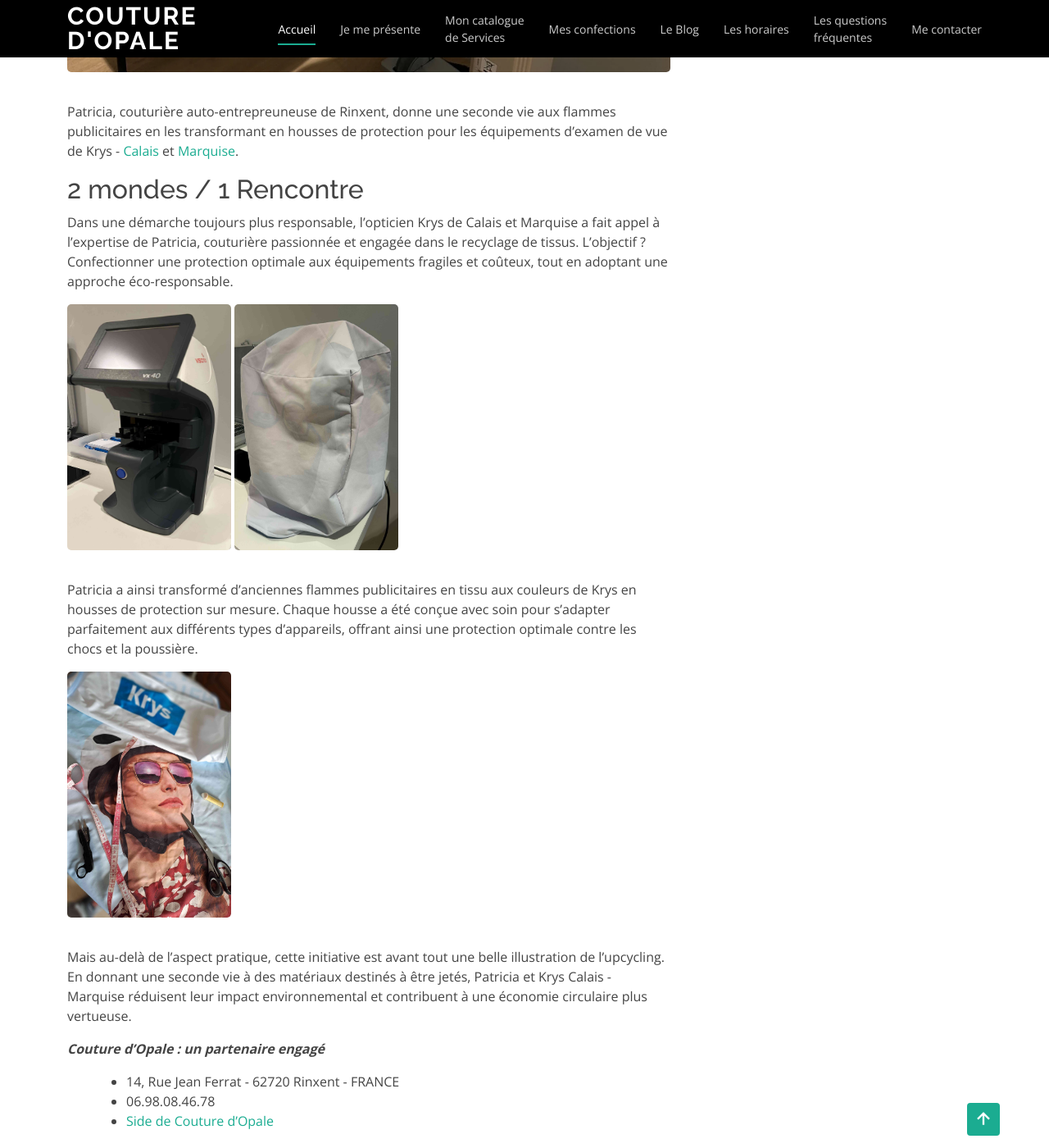
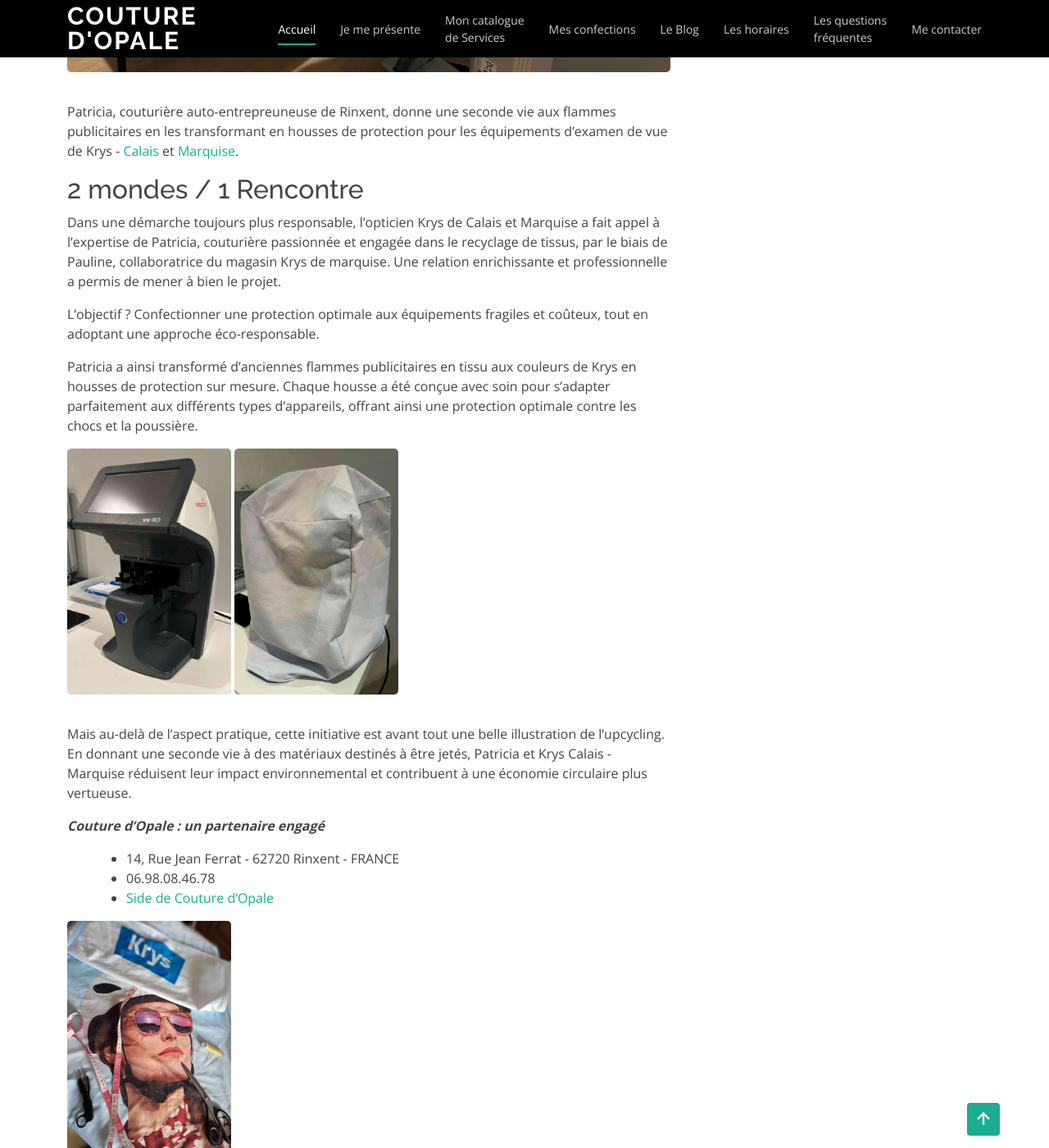
Before and after one commit to Bruvrydavid/couturedopale, a Jekyll site: the page built from _posts/2025-02-22-Une initiative éco-responsable de Krys Calais et Marquise avec Couture dOpale.markdown, in a window 1280 px wide and 1400 px high, scrolled down 1278 px. Shown: the whole window at 82% size. Built offline with Jekyll 4.4.1, drawn with Linux system fonts in a browser that asks for light colours; some of the changed text lies outside the part shown.

Commit message:
Update 3 post 20250222

```diff
--- a/_posts/2025-02-22-Une initiative éco-responsable de Krys Calais et Marquise avec Couture dOpale.markdown
+++ b/_posts/2025-02-22-Une initiative éco-responsable de Krys Calais et Marquise avec Couture dOpale.markdown
@@ -12,14 +12,13 @@
 Patricia, couturière auto-entrepreuneuse de Rinxent, donne une seconde vie aux flammes publicitaires en les transformant en housses de protection pour les équipements d'examen de vue de Krys - [Calais](https://www.krys.com/opticien/france/pas-de-calais/opticien-calais/calais-centre) et [Marquise](https://www.krys.com/opticien/france/pas-de-calais/opticien-marquise).
 
 ## 2 mondes / 1 Rencontre
-Dans une démarche toujours plus responsable, l'opticien Krys de Calais et Marquise a fait appel à l'expertise de Patricia, couturière passionnée et engagée dans le recyclage de tissus. L'objectif ? Confectionner une protection optimale aux équipements fragiles et coûteux, tout en adoptant une approche éco-responsable.
+Dans une démarche toujours plus responsable, l'opticien Krys de Calais et Marquise a fait appel à l'expertise de Patricia, couturière passionnée et engagée dans le recyclage de tissus, par le biais de Pauline, collaboratrice du magasin Krys de marquise. Une relation enrichissante et professionnelle a permis de mener à bien le projet.
 
-<img src="{{ site.url }}/assets/img/blog/20250222_appareil1_2.jpg" alt="Equipement VisionX de Krys!" style="width:200px;height:300px;">  <img src="{{ site.url }}/assets/img/blog/20250222_housse1_2.jpg" alt="Equipement Krys avec sa nouvelle housse!" style="width:200px;height:300px;">
+L'objectif ? Confectionner une protection optimale aux équipements fragiles et coûteux, tout en adoptant une approche éco-responsable.
 
 Patricia a ainsi transformé d'anciennes flammes publicitaires en tissu aux couleurs de Krys en housses de protection sur mesure. Chaque housse a été conçue avec soin pour s'adapter parfaitement aux différents types d'appareils, offrant ainsi une protection optimale contre les chocs et la poussière.
 
- <img src="{{ site.url }}/assets/img/blog/flamme_Krys.jpg" alt="Flamme à recycler en housse" style="width:200px;height:300px;">
-
+<img src="{{ site.url }}/assets/img/blog/20250222_appareil1_2.jpg" alt="Equipement VisionX de Krys!" style="width:200px;height:300px;">  <img src="{{ site.url }}/assets/img/blog/20250222_housse1_2.jpg" alt="Equipement Krys avec sa nouvelle housse!" style="width:200px;height:300px;">
 
 Mais au-delà de l'aspect pratique, cette initiative est avant tout une belle illustration de l'upcycling. En donnant une seconde vie à des matériaux destinés à être jetés, Patricia et Krys Calais - Marquise réduisent leur impact environnemental et contribuent à une économie circulaire plus vertueuse.
 
@@ -28,7 +27,8 @@
 > - {{ site.data.base.telephone }}
 > - [Side de Couture d'Opale]({{ site.url }})
 
-[Image de Patricia en train de travailler sur les housses]
+ <img src="{{ site.url }}/assets/img/blog/flamme_Krys.jpg" alt="Flamme à recycler en housse" style="width:200px;height:300px;">
+
 
 Couture d'Opale, bien plus qu'un simple atelier de couture, est un véritable acteur du changement. Patricia met son savoir-faire au service de projets créatifs et durables, en collaborant avec des entreprises soucieuses de leur impact environnemental.
 
```
Also changed, not shown: 2 other files.
